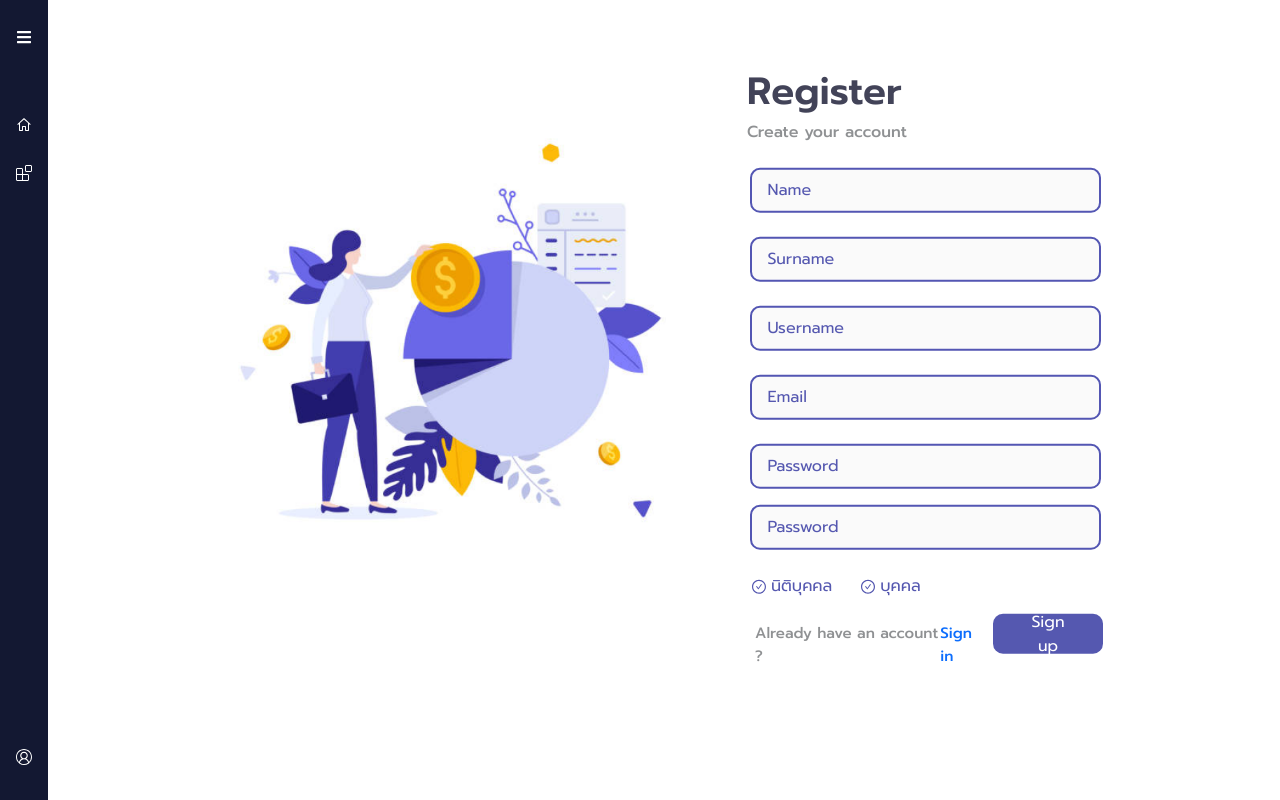
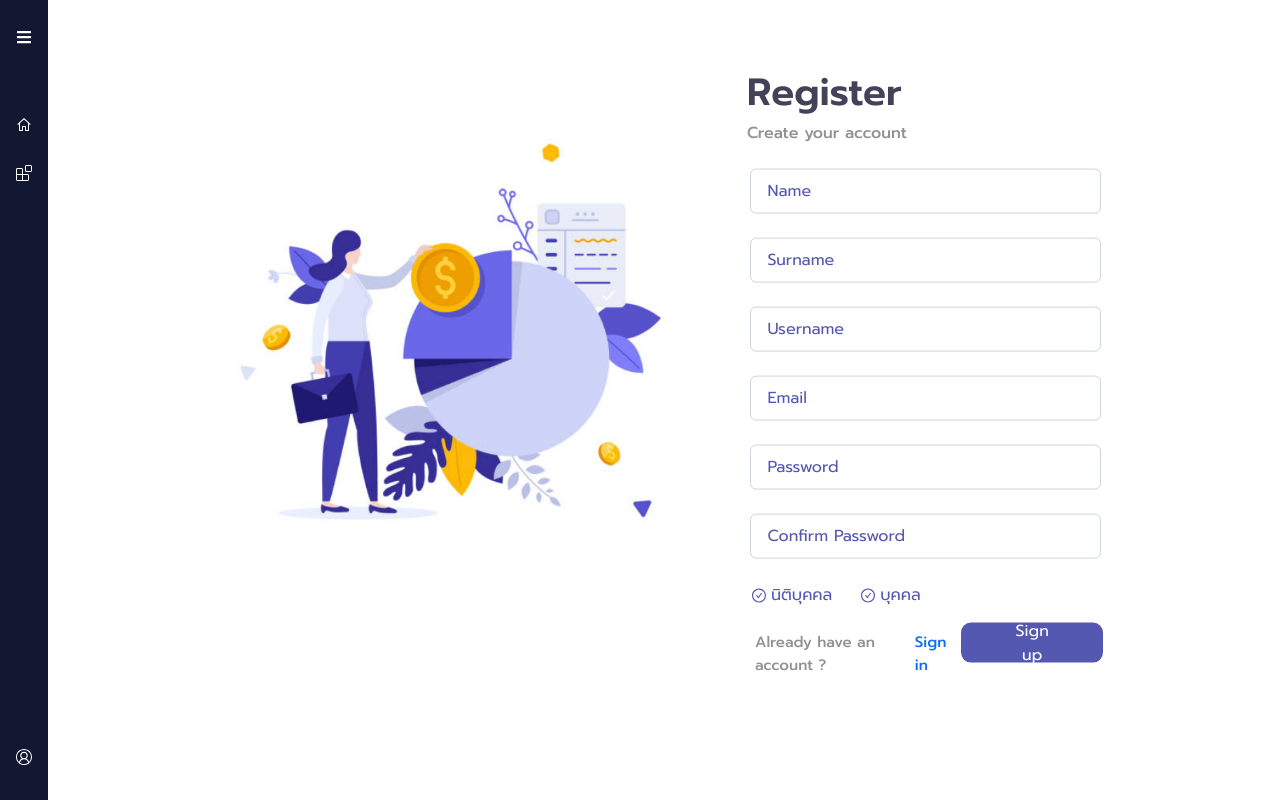
Before and after one commit to mrzombit/CE65-20, a React (Create React App) app in the folder packages/frontend/: page /Register in a window 1280 px wide. Built offline with nearby package versions, Linux system fonts and the light colour scheme.

Commit message:
Sign up 100%
after sign up -> automatic
 direct to Login Page

```diff
--- a/packages/frontend/src/Pages/loginPage/loginPage.jsx
+++ b/packages/frontend/src/Pages/loginPage/loginPage.jsx
@@ -9,7 +9,6 @@ import { FcGoogle } from "react-icons/fc";
 import ConditionalLink from "../../Components/common/conditionalLink";
 
 function LoginPage() {
-  const [users, setUsers] = useState([]);
   const [user, setUser] = useState();
   const { register, handleSubmit } = useForm();
   const [auth, setAuth] = useState({ token: "", status: false, username: "" })
--- a/packages/frontend/src/Pages/registerPage/registerPage.jsx
+++ b/packages/frontend/src/Pages/registerPage/registerPage.jsx
@@ -1,10 +1,43 @@
 /* eslint-disable jsx-a11y/alt-text */
+import { useEffect, useState } from "react";
+import axios from "axios";
+import { useForm } from "react-hook-form";
+
 import React from "react";
-import { Link } from "react-router-dom";
+import { Link, useNavigate } from "react-router-dom";
 import "./registerPage.css";
 import { AiOutlineCheckCircle, AiFillCheckCircle } from "react-icons/ai";
+import ConditionalLink from "../../Components/common/conditionalLink";
 
-function registerPage() {
+function RegisterPage() {
+  const [user, setUser] = useState();
+  const { register, handleSubmit } = useForm();
+  const [auth, setAuth] = useState({ token: "", status: false, username: "" })
+  const navigate = useNavigate();
+
+  const doSubmit = (input) => {
+    const params = new URLSearchParams();
+    params.append('username', input.username);
+    params.append('password', input.password);
+    params.append('email', input.email);
+    params.append('name', input.name);
+    params.append('surname', input.surname);
+    params.append('is_cooperation', false);
+    axios.post("http://localhost:5000/user/signup"
+      , params,)
+      .then(res => {
+        const result = JSON.stringify(res)
+        console.log(res)
+        if (res.status == 200) {
+          navigate('/Login');
+        }
+      })
+      .catch(function (error) {
+        console.log(error);
+        alert("Error")
+      })
+  }
+
   return (
     <div class="container">
       <div class="row justify-content-center">
@@ -18,51 +51,89 @@ function registerPage() {
         <div class="col-sm-4 lp-re" style={{ transform: " translate(0%, 10%)" }}>
           <p class="head-font-re">Register</p>
           <p className="low-font-re">Create your account</p>
-          <div class="text-field-re my-4">
-            <input type="text" required />
+          <form onSubmit={handleSubmit(doSubmit)}>
+            <div class="form-group text-field-re my-4">
+              <input
+                type="text"
+                class="form-control"
+                id="exampleInputName1"
+                aria-describedby="nameHelp"
+                {...register('name', { required: true })}
+                required />
               <label>Name</label>
             </div>
-          <div class="text-field-re my-4">
-            <input type="text" required />
+            <div class="form-group text-field-re my-4">
+              <input
+                type="text"
+                class="form-control"
+                id="exampleInputSurname1"
+                aria-describedby="surnameHelp"
+                {...register('surname', { required: true })}
+                required />
               <label>Surname</label>
             </div>
-          <div class="text-field-re my-4">
-            <input type="text" required />
+            <div class="form-group text-field-re my-4">
+              <input
+                type="text"
+                class="form-control"
+                id="exampleInputUsername1"
+                aria-describedby="usernameHelp"
+                {...register('username', { required: true })}
+                required />
               <label>Username</label>
             </div>
-          <div class="text-field-re my-4">
-            <input type="email" required />
+            <div class="form-group text-field-re my-4">
+              <input
+                type="text"
+                class="form-control"
+                id="exampleInputEmail1"
+                aria-describedby="emailHelp"
+                {...register('email', { required: true })}
+                required />
               <label>Email</label>
             </div>
-          <div class="text-field-re my-3">
-            <input type="password" required />
+            <div class="form-group text-field-re my-4">
+              <input
+                type="password"
+                class="form-control"
+                id="exampleInputPassword1"
+                aria-describedby="passwordHelp"
+                {...register('password', { required: true })}
+                required />
               <label>Password</label>
             </div>
-          <div class="text-field-re my-3">
-            <input type="password" required />
-            <label>Password</label>
+            <div class="form-group text-field-re my-4">
+              <input
+                type="password"
+                class="form-control"
+                id="exampleInputPassword2"
+                aria-describedby="passwordHelp"
+                {...register('comfirmPassword', { required: true })}
+                required />
+              <label>Confirm Password</label>
             </div>
-          <div className="d-flex check-text mt-4">
-            <p><AiOutlineCheckCircle className="mx-1"/>นิติบุคคล</p>
-            <p className="mx-4"><AiOutlineCheckCircle className="mx-1"/>บุคคล</p>
+            <div className="form-group d-flex check-text mt-4">
+              <p><AiOutlineCheckCircle className="mx-1" />นิติบุคคล</p>
+              <p className="mx-4"><AiOutlineCheckCircle className="mx-1" />บุคคล</p>
             </div>
-          <div className="d-flex justify-content-between">
+            <div className="form-group d-flex justify-content-between">
               <div className="d-flex m-2 re-text align-baseline">
                 <p style={{ opacity: "0.5" }}>Already have an account ? &nbsp;</p>
                 <Link to="/Login" style={{ textDecoration: "none" }}>
                   <p>Sign in</p>
                 </Link>
               </div>
-            <Link to="/Workspace" style={{ textDecoration: "none" }}>
-              <button type="button" class="btn re-butt">
+              <ConditionalLink condition={user} to="/Workspace" style={{ textDecoration: "none" }} >
+                <button type="submit" class="btn login-butt">
                   Sign up
                 </button>
-            </Link>
+              </ConditionalLink>
             </div>
+          </form>
         </div>
       </div>
     </div>
   );
 }
 
-export default registerPage;
+export default RegisterPage;
```
Lines whose indentation alone changed are shown as unchanged.
